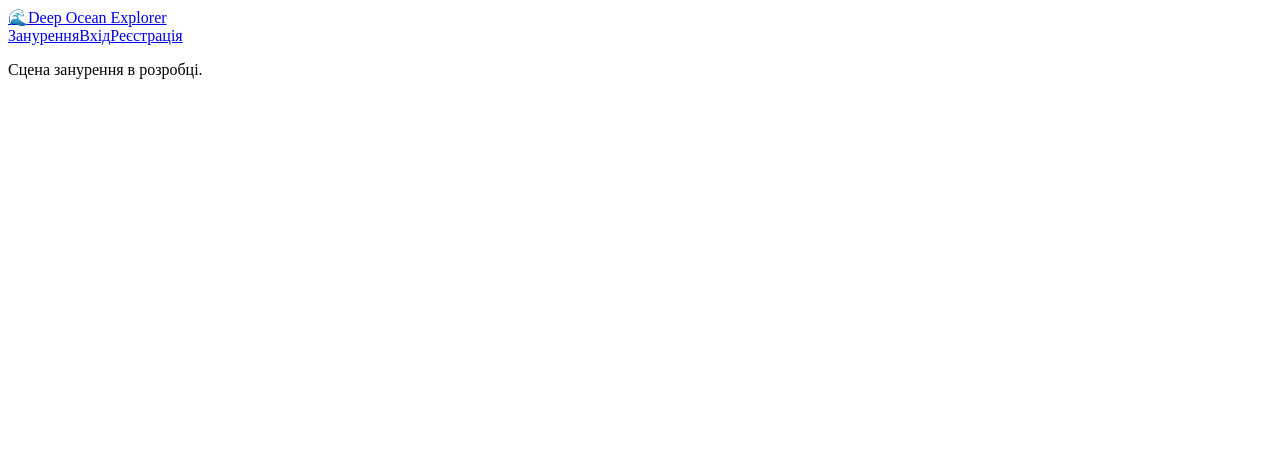
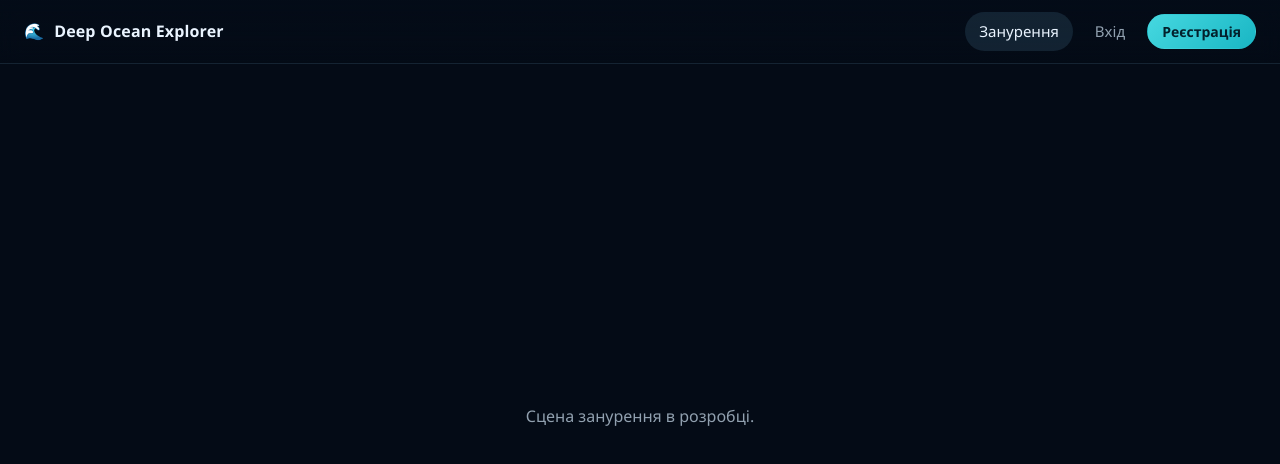
Before and after one commit to polinyaskaaa/ocean_explorer, a React (Vite) app in the folder client/: page / in a window 1280 px wide. Shown: the top 464 px of the page. Built offline with nearby package versions, Linux system fonts and the light colour scheme; no server answers.

Commit message:
style: базова система стилів

```diff
--- a/client/src/main.tsx
+++ b/client/src/main.tsx
@@ -4,6 +4,7 @@ import { Provider } from 'react-redux';
 import { BrowserRouter } from 'react-router-dom';
 import App from './App';
 import { store } from './store';
+import './styles/base.css';
 
 ReactDOM.createRoot(document.getElementById('root')!).render(
   <React.StrictMode>
--- /dev/null
+++ b/client/src/styles/base.css
@@ -0,0 +1,319 @@
+:root {
+  --abyss: #040b16;
+  --surface: rgba(12, 32, 56, 0.72);
+  --surface-strong: rgba(9, 24, 44, 0.94);
+  --border: rgba(140, 200, 240, 0.22);
+  --text: #eaf4ff;
+  --text-muted: rgba(212, 232, 248, 0.68);
+  --accent: #46d8e0;
+  --accent-strong: #19b6c4;
+  --warning: #ffcc66;
+  --danger: #ff7a7a;
+  --success: #6de0a0;
+  --radius: 16px;
+  --radius-sm: 10px;
+  --shadow: 0 18px 48px rgba(0, 12, 28, 0.45);
+  --header-height: 64px;
+}
+
+* {
+  box-sizing: border-box;
+}
+
+html,
+body,
+#root {
+  height: 100%;
+}
+
+body {
+  margin: 0;
+  background: var(--abyss);
+  color: var(--text);
+  font-family: 'Segoe UI', system-ui, -apple-system, 'Helvetica Neue', Arial, sans-serif;
+  font-size: 16px;
+  line-height: 1.55;
+  -webkit-font-smoothing: antialiased;
+}
+
+h1,
+h2,
+h3,
+h4 {
+  margin: 0 0 0.5em;
+  line-height: 1.2;
+  font-weight: 650;
+}
+
+p {
+  margin: 0 0 1em;
+}
+
+a {
+  color: var(--accent);
+  text-decoration: none;
+}
+
+a:hover {
+  text-decoration: underline;
+}
+
+button {
+  font: inherit;
+  cursor: pointer;
+}
+
+.btn {
+  display: inline-flex;
+  align-items: center;
+  justify-content: center;
+  gap: 8px;
+  padding: 10px 20px;
+  border: 1px solid transparent;
+  border-radius: 999px;
+  background: linear-gradient(135deg, var(--accent), var(--accent-strong));
+  color: #03212c;
+  font-weight: 650;
+  transition: transform 0.15s ease, box-shadow 0.15s ease, opacity 0.15s ease;
+}
+
+.btn:hover:not(:disabled) {
+  transform: translateY(-1px);
+  box-shadow: 0 10px 24px rgba(25, 182, 196, 0.32);
+}
+
+.btn:disabled {
+  opacity: 0.5;
+  cursor: not-allowed;
+}
+
+.btn--ghost {
+  background: transparent;
+  border-color: var(--border);
+  color: var(--text);
+}
+
+.btn--ghost:hover:not(:disabled) {
+  background: rgba(120, 200, 240, 0.12);
+  box-shadow: none;
+}
+
+.btn--danger {
+  background: transparent;
+  border-color: rgba(255, 122, 122, 0.5);
+  color: var(--danger);
+}
+
+.btn--danger:hover:not(:disabled) {
+  background: rgba(255, 122, 122, 0.14);
+  box-shadow: none;
+}
+
+.btn--sm {
+  padding: 6px 14px;
+  font-size: 14px;
+}
+
+.field {
+  display: flex;
+  flex-direction: column;
+  gap: 6px;
+  margin-bottom: 16px;
+}
+
+.field > label {
+  font-size: 13px;
+  letter-spacing: 0.02em;
+  text-transform: uppercase;
+  color: var(--text-muted);
+}
+
+.field input,
+.field textarea,
+.field select {
+  width: 100%;
+  padding: 11px 14px;
+  border: 1px solid var(--border);
+  border-radius: var(--radius-sm);
+  background: rgba(4, 16, 32, 0.6);
+  color: var(--text);
+  font: inherit;
+  transition: border-color 0.15s ease, box-shadow 0.15s ease;
+}
+
+.field textarea {
+  min-height: 110px;
+  resize: vertical;
+}
+
+.field input:focus,
+.field textarea:focus,
+.field select:focus {
+  outline: none;
+  border-color: var(--accent);
+  box-shadow: 0 0 0 3px rgba(70, 216, 224, 0.18);
+}
+
+.field__error {
+  font-size: 13px;
+  color: var(--danger);
+}
+
+.alert {
+  padding: 12px 16px;
+  border-radius: var(--radius-sm);
+  border: 1px solid rgba(255, 122, 122, 0.4);
+  background: rgba(255, 122, 122, 0.12);
+  color: #ffd5d5;
+  margin-bottom: 16px;
+}
+
+.alert--info {
+  border-color: var(--border);
+  background: rgba(70, 216, 224, 0.1);
+  color: var(--text);
+}
+
+.header {
+  position: fixed;
+  top: 0;
+  left: 0;
+  right: 0;
+  z-index: 50;
+  height: var(--header-height);
+  display: flex;
+  align-items: center;
+  gap: 20px;
+  padding: 0 24px;
+  background: linear-gradient(180deg, rgba(4, 12, 24, 0.86), rgba(4, 12, 24, 0.24));
+  backdrop-filter: blur(10px);
+  border-bottom: 1px solid rgba(140, 200, 240, 0.12);
+}
+
+.header__logo {
+  display: flex;
+  align-items: center;
+  gap: 10px;
+  font-weight: 700;
+  letter-spacing: 0.01em;
+  color: var(--text);
+}
+
+.header__logo:hover {
+  text-decoration: none;
+}
+
+.header__nav {
+  display: flex;
+  align-items: center;
+  gap: 8px;
+  margin-left: auto;
+}
+
+.header__link {
+  padding: 8px 14px;
+  border-radius: 999px;
+  color: var(--text-muted);
+  font-size: 15px;
+}
+
+.header__link:hover,
+.header__link--active {
+  color: var(--text);
+  background: rgba(120, 200, 240, 0.12);
+  text-decoration: none;
+}
+
+.score-badge {
+  display: inline-flex;
+  align-items: center;
+  gap: 8px;
+  padding: 6px 14px 6px 10px;
+  border-radius: 999px;
+  border: 1px solid rgba(255, 204, 102, 0.42);
+  background: rgba(255, 204, 102, 0.12);
+  color: var(--warning);
+  font-weight: 650;
+  font-variant-numeric: tabular-nums;
+}
+
+.score-badge__value {
+  font-size: 18px;
+}
+
+.score-badge--bump {
+  animation: score-bump 0.85s cubic-bezier(0.22, 1, 0.36, 1);
+}
+
+@keyframes score-bump {
+  0% { transform: scale(1); }
+  30% { transform: scale(1.11); box-shadow: 0 0 0 5px rgba(255, 204, 102, 0.14); }
+  60% { transform: scale(1.03); box-shadow: 0 0 0 9px rgba(255, 204, 102, 0); }
+  100% { transform: scale(1); }
+}
+
+.user-chip {
+  display: flex;
+  align-items: center;
+  gap: 10px;
+  font-size: 14px;
+  color: var(--text-muted);
+}
+
+.user-chip__role {
+  padding: 2px 8px;
+  border-radius: 999px;
+  border: 1px solid var(--border);
+  font-size: 11px;
+  text-transform: uppercase;
+  letter-spacing: 0.06em;
+}
+
+.page {
+  min-height: 100vh;
+  padding: calc(var(--header-height) + 40px) 24px 60px;
+  max-width: 1120px;
+  margin: 0 auto;
+}
+
+.card {
+  border: 1px solid var(--border);
+  border-radius: var(--radius);
+  background: var(--surface);
+  box-shadow: var(--shadow);
+  padding: 24px;
+}
+
+.muted {
+  color: var(--text-muted);
+}
+
+.center-box {
+  min-height: 100vh;
+  display: grid;
+  place-items: center;
+  padding: calc(var(--header-height) + 24px) 20px 40px;
+}
+
+.spinner {
+  width: 34px;
+  height: 34px;
+  border-radius: 50%;
+  border: 3px solid rgba(140, 200, 240, 0.22);
+  border-top-color: var(--accent);
+  animation: spin 0.9s linear infinite;
+}
+
+@keyframes spin {
+  to { transform: rotate(360deg); }
+}
+
+@media (prefers-reduced-motion: reduce) {
+  *,
+  *::before,
+  *::after {
+    animation-duration: 0.01ms !important;
+    animation-iteration-count: 1 !important;
+    transition-duration: 0.01ms !important;
+  }
+}
```
